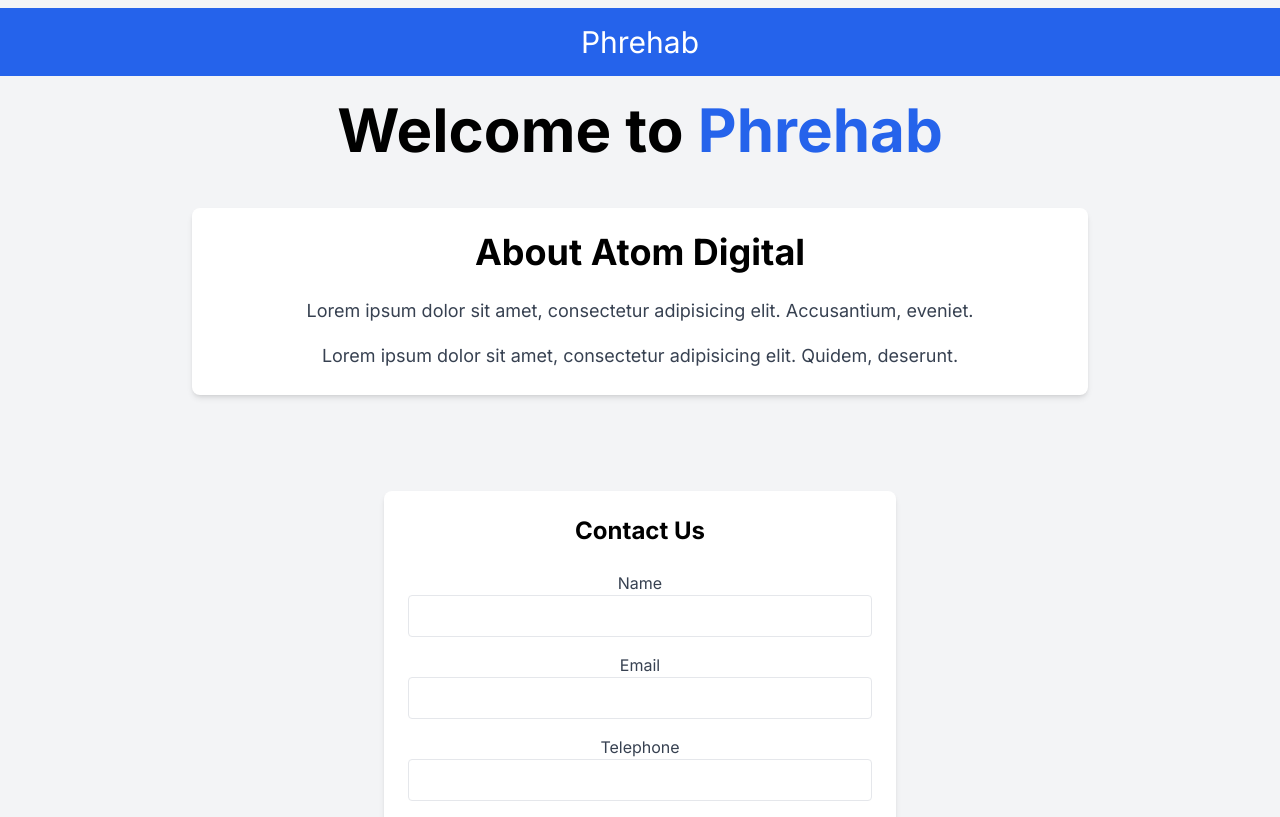
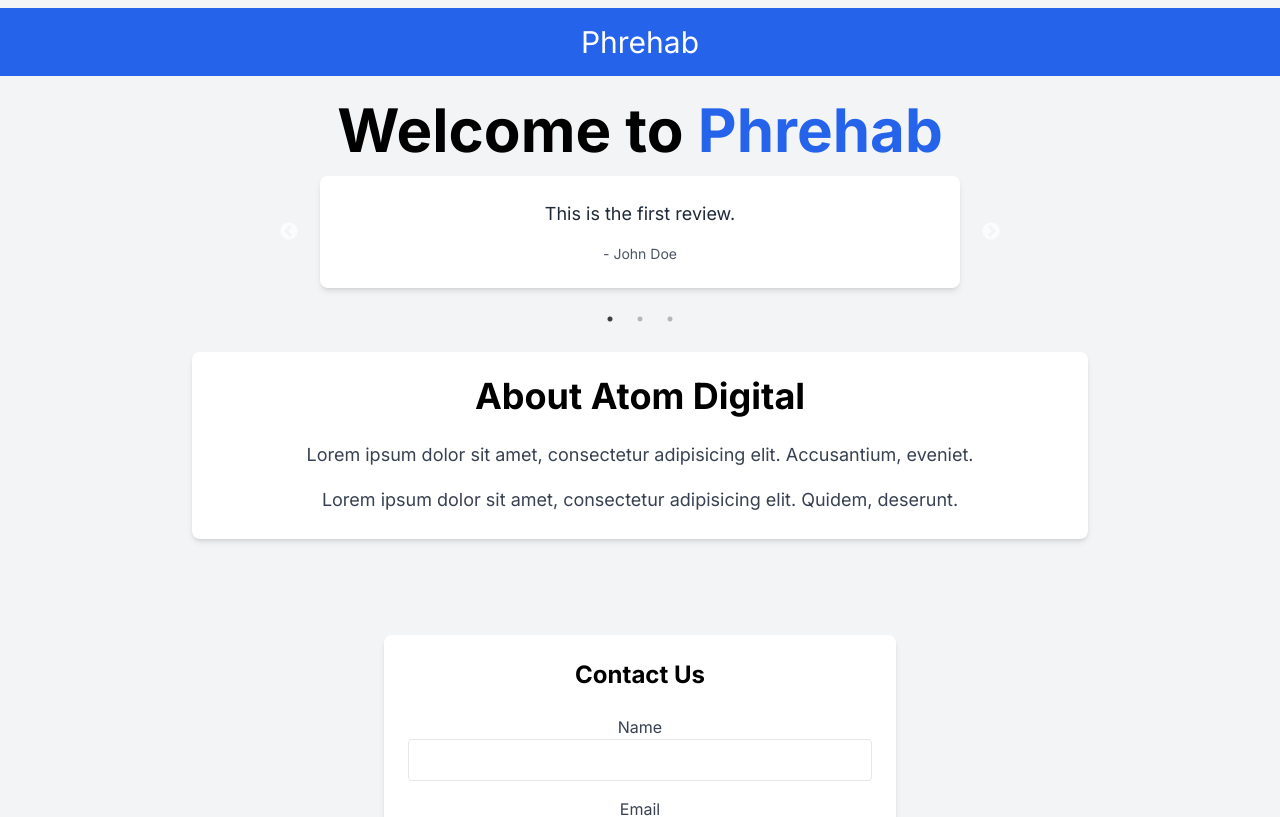
Before and after one commit to Martin2251/phrehab, a Next.js app: page / in a window 1280 px wide. Shown: the top 817 px of the page. Built offline with nearby package versions, Linux system fonts and the light colour scheme.

Commit message:
react slick and review card

```diff
--- a/app/globals.css
+++ b/app/globals.css
@@ -1,6 +1,10 @@
 @tailwind base;
 @tailwind components;
 @tailwind utilities;
+
+@import "~slick-carousel/slick/slick.css";
+@import "~slick-carousel/slick/slick-theme.css";
+
 
 :root {
   --foreground-rgb: 0, 0, 0;
--- a/app/page.tsx
+++ b/app/page.tsx
@@ -5,6 +5,7 @@ import Header from '@/components/Header/Header'
 import InfoSection from '@/components/InfoSection/Infosection'
 import { ToastContainer } from 'react-toastify'
 import ContactForm from '@/components/ContactForm/ContactForm'
+import Reviews from '@/components/Reviews/Reviews'
 
 const Home: NextPage = () => {
   const currentYear = new Date().getFullYear()
@@ -26,6 +27,7 @@ const Home: NextPage = () => {
           Welcome to <a className="text-blue-600" href="#">Phrehab</a>
         </h1>
 
+      <Reviews  />
 
         <InfoSection />
         <ContactForm  />
--- /dev/null
+++ b/components/Reviews/Reviews.tsx
@@ -0,0 +1,35 @@
+"use client";
+import Slider from "react-slick";
+import "slick-carousel/slick/slick.css";
+import "slick-carousel/slick/slick-theme.css";
+
+export default function SimpleSlider() {
+  const settings = {
+    dots: true,
+    infinite: true,
+    speed: 500,
+    slidesToShow: 1,
+    slidesToScroll: 1,
+  };
+
+  const reviews = [
+    { id: 1, content: "This is the first review.", author: "John Doe" },
+    { id: 2, content: "This is the second review.", author: "Jane Smith" },
+    { id: 3, content: "This is the third review.", author: "Michael Brown" },
+  ];
+
+  return (
+    <div className="max-w-2xl mx-auto">
+      <Slider {...settings}>
+        {reviews.map((review) => (
+          <div key={review.id} className="p-4">
+            <div className="bg-white rounded-lg shadow-md p-6">
+              <p className="text-lg text-gray-800 mb-4">{review.content}</p>
+              <p className="text-sm text-gray-600">- {review.author}</p>
+            </div>
+          </div>
+        ))}
+      </Slider>
+    </div>
+  );
+}
--- a/package.json
+++ b/package.json
@@ -13,7 +13,9 @@
     "next": "14.2.5",
     "react": "^18",
     "react-dom": "^18",
+    "react-slick": "^0.30.2",
     "react-toastify": "^10.0.5",
+    "slick-carousel": "^1.8.1",
     "yup": "^1.4.0"
   },
   "devDependencies": {
```
Also changed, not shown: 1 other file (tests, documents, lock files or other folders).
